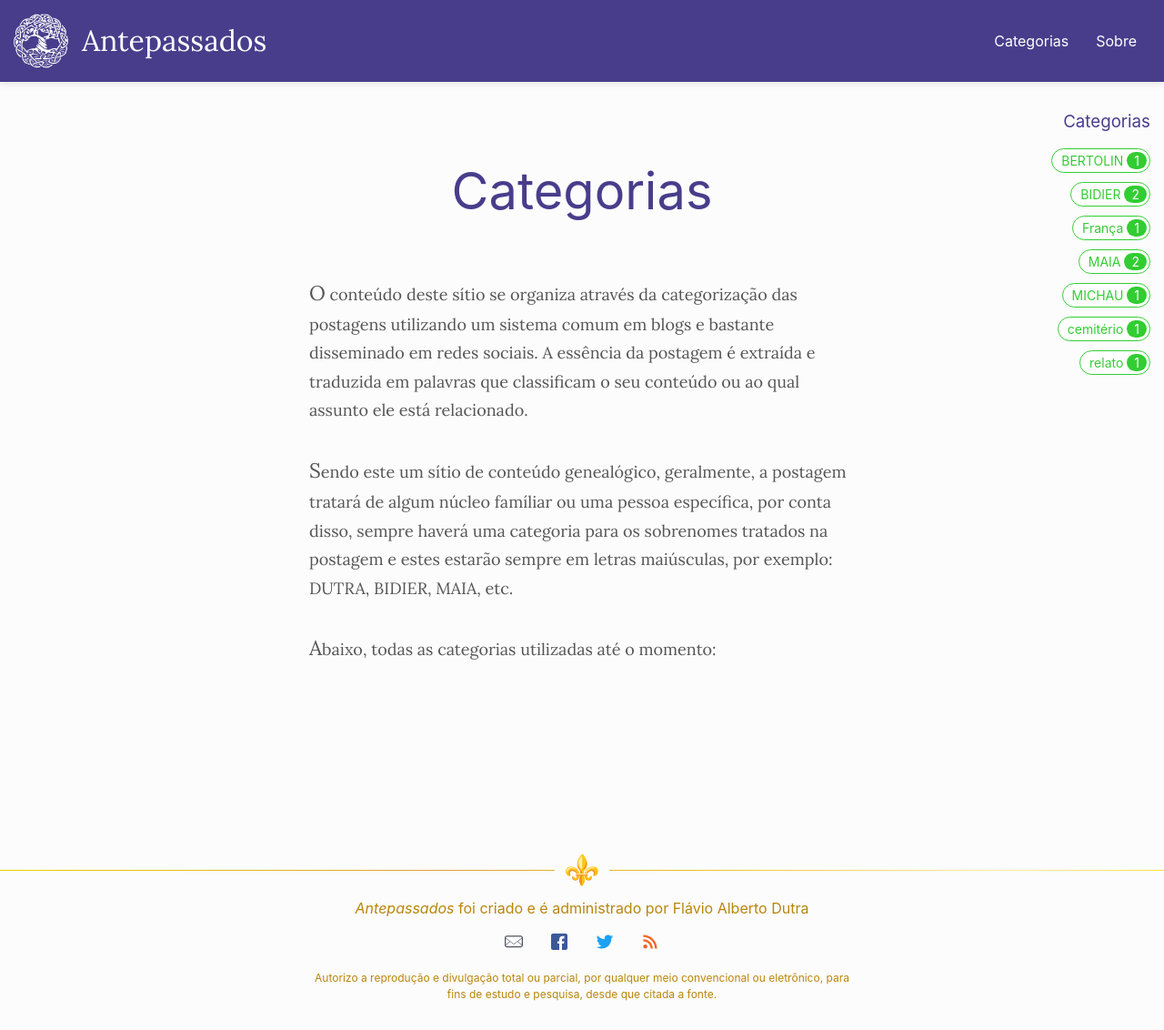
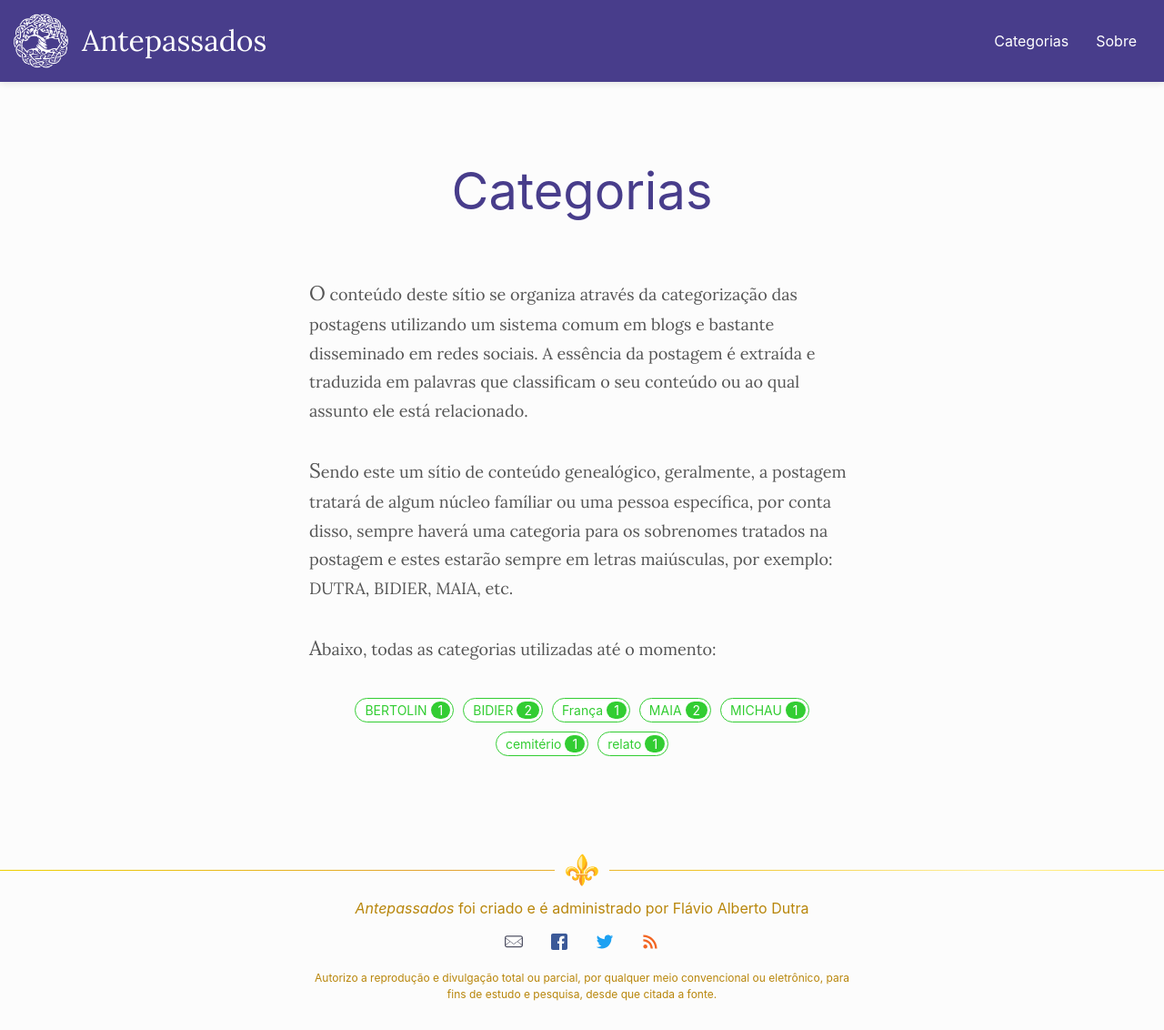
Before and after one commit to flaviodut/antepassados, a Jekyll site: the page built from categorias.md, in a window 1280 px wide and 1132 px high. Shown: the whole window at 91% size. Built offline with Jekyll 4.4.1, drawn with Linux system fonts in a browser that asks for light colours.

Commit message:
Reposicionamento do componente de categoria nas páginas

```diff
--- a/_includes/categories.html
+++ b/_includes/categories.html
@@ -1,5 +1,8 @@
+{% if page.hide_categories != true %}
 <aside class="page-sidebar">
+  {% if page.layout == 'home' or page.is_page != true %}
   <h3>Categorias</h3>
+  {% endif %}
   <ul>
   {% assign categories_list = site.categories | sort %}
     {% if categories_list.first[0] == null %}
@@ -14,3 +17,4 @@
   {% assign categories_list = nil %}
   </ul>
 </aside>
+{% endif %}
--- a/_layouts/default.html
+++ b/_layouts/default.html
@@ -3,7 +3,7 @@ layout: compress
 ---
 
 <!DOCTYPE html>
-<html lang="{{ page.lang | default: site.lang | default: "pt-br" }}">
+<html lang="{{ page.lang | default: site.lang | default: 'pt-br' }}">
 
   {% include head.html %}
 
@@ -14,8 +14,8 @@ layout: compress
     <main class="page-content" aria-label="Content">
       <div class="wrapper">
         {{ content }}
+        {% include categories.html %}
       </div>
-      {% include categories.html %}
     </main>
 
     {% include footer.html %}
--- a/_sass/partials/_layout.scss
+++ b/_sass/partials/_layout.scss
@@ -17,10 +17,6 @@ body {
   width: 100%;
   margin-bottom: $spacing-unit * 2;
 
-  @include breakpoint($lg) {
-    flex-flow: initial;
-  }
-
   h1, h2, h3, h4, h5, h6 {
     color: $brand-color;
   }
@@ -28,7 +24,7 @@ body {
 
 .page-sidebar {
   width: 100%;
-  padding: $spacing-unit ($spacing-unit / 2);
+  padding: 0 ($spacing-unit / 2) $spacing-unit;
   text-align: center;
 
   ul {
@@ -44,21 +40,8 @@ body {
     list-style: none;
   }
 
-  @include breakpoint($lg) {
-    position: fixed;
-    top: auto;
-    right: 0;
-    width: 200px;
-    height: auto;
-    text-align: right;
-
-    ul {
-      flex-flow: column nowrap;
-    }
-
-    li {
-      margin: 0 0 10px;
-    }
+  .home + & {
+    padding-top: $spacing-unit * 2;
   }
 }
 
@@ -85,12 +68,26 @@ body {
     max-width: 1200px;
     margin: 0 auto;
   }
+
+  & ~ .page-sidebar {
+    @include breakpoint($lg) {
+      max-width: 1200px;
+      margin: 0 auto;
+    }
+  }
 }
 
 .post {
   @include breakpoint($lg) {
     max-width: 600px;
     margin: 0 auto;
+  }
+
+  & ~ .page-sidebar {
+    @include breakpoint($lg) {
+      max-width: 600px;
+      margin: 0 auto;
+    }
   }
 }
 
--- a/_sass/partials/_post.scss
+++ b/_sass/partials/_post.scss
@@ -2,7 +2,7 @@
   display: flex;
   flex-flow: row wrap;
 
-  margin: 0;
+  margin: ($spacing-unit / 2) 0 0;
   padding: 0;
 
   > li {
```
Also changed, not shown: categorias.md (+1 -0 lines), sobre.md (+2 -0 lines).
